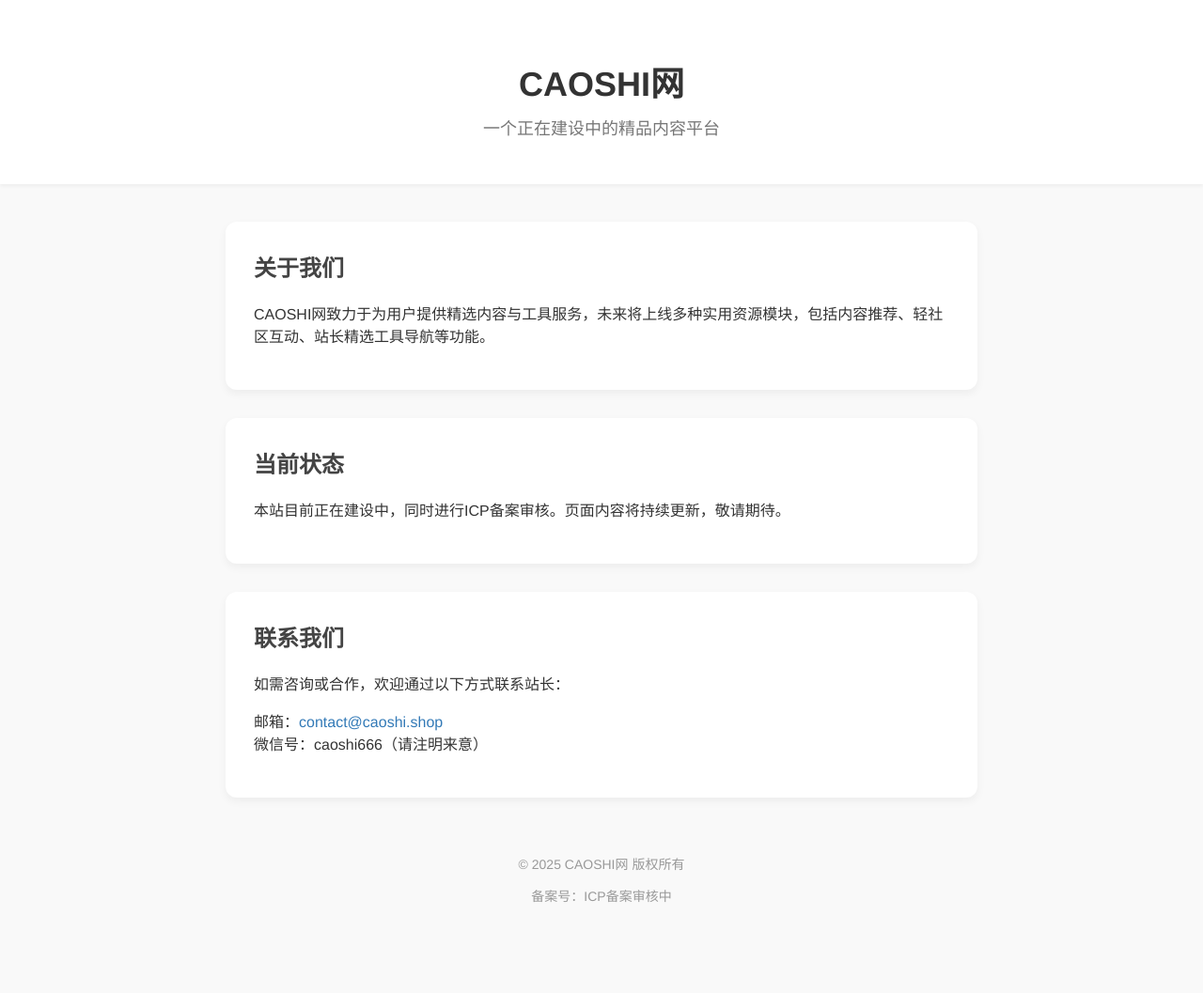
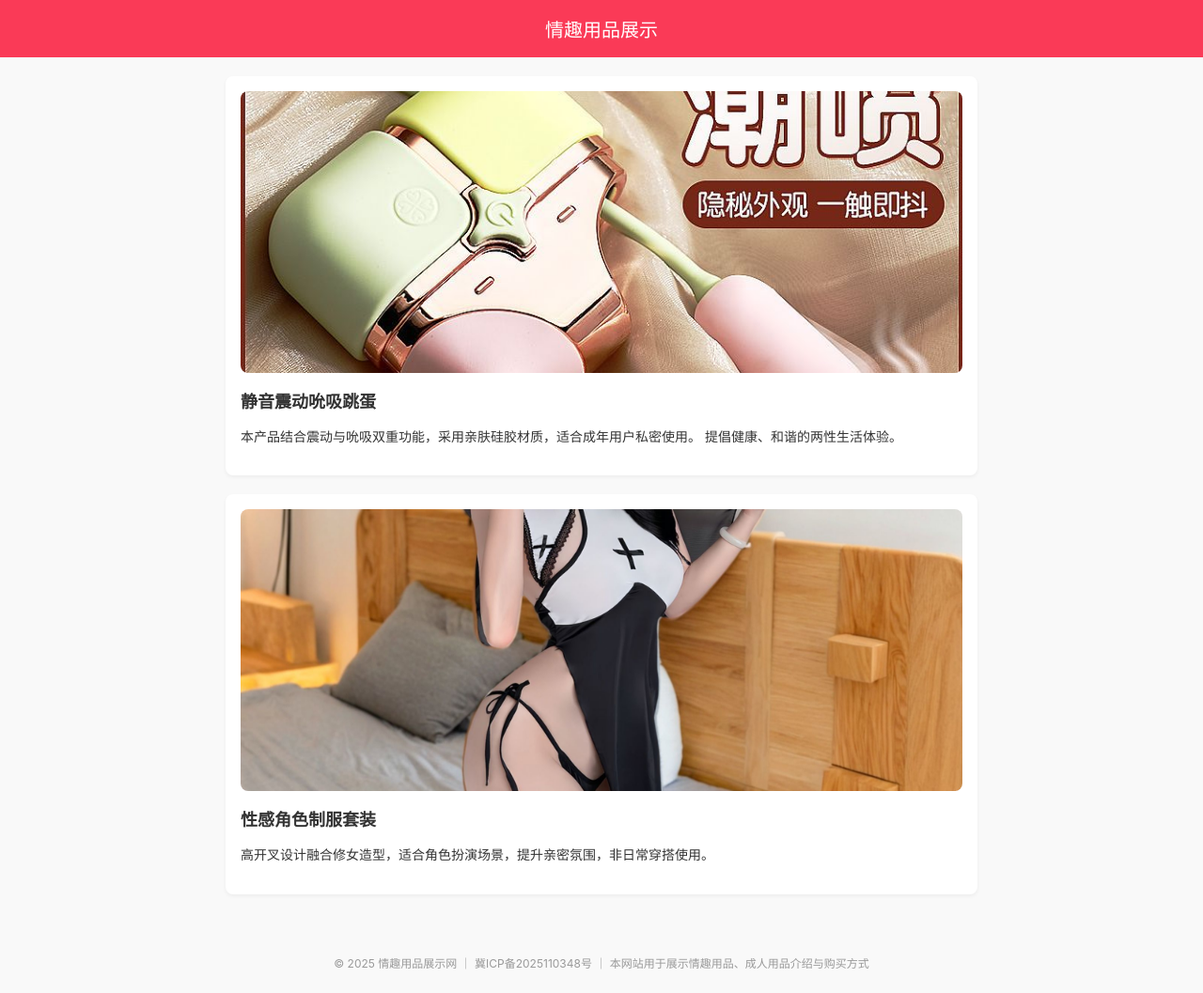
Before and after one commit to CaoShi-Shop/beian-page, a plain HTML site: page index.html in a window 1280 px wide. Shown: the whole page at 94% size. Before the commit the page ends 983 px from the top, so only its background shows below. Drawn offline with Linux system fonts and the light colour scheme.

Commit message:
第二次

```diff
--- a/index.html
+++ b/index.html
@@ -1,41 +1,81 @@
 <!DOCTYPE html>
-<html lang="zh-CN">
+<html lang="zh">
 <head>
   <meta charset="UTF-8" />
-  <meta name="viewport" content="width=device-width, initial-scale=1.0"/>
-  <title>CAOSHI网 | 官方网站</title>
-  <link rel="stylesheet" href="style.css" />
+  <meta name="viewport" content="width=device-width, initial-scale=1.0" />
+  <title>情趣用品展示</title>
+  <style>
+    body {
+      font-family: -apple-system, BlinkMacSystemFont, "Segoe UI", Roboto, "Helvetica Neue", Arial, sans-serif;
+      margin: 0;
+      padding: 0;
+      background: #f9f9f9;
+      color: #333;
+    }
+    header {
+      background-color: #fa3a57;
+      color: white;
+      padding: 16px;
+      text-align: center;
+      font-size: 20px;
+    }
+    main {
+      padding: 20px;
+      max-width: 800px;
+      margin: auto;
+    }
+    .product {
+      background: white;
+      border-radius: 8px;
+      padding: 16px;
+      margin-bottom: 20px;
+      box-shadow: 0 2px 4px rgba(0,0,0,0.05);
+    }
+    .product img {
+      width: 100%;
+      max-height: 300px;
+      object-fit: cover;
+      border-radius: 8px;
+    }
+    .product h2 {
+      margin-top: 12px;
+      font-size: 18px;
+    }
+    .product p {
+      font-size: 14px;
+      line-height: 1.6;
+    }
+    footer {
+      text-align: center;
+      font-size: 12px;
+      color: #999;
+      padding: 24px 0;
+    }
+  </style>
 </head>
 <body>
-  <header>
-    <h1>CAOSHI网</h1>
-    <p class="subtitle">一个正在建设中的精品内容平台</p>
-  </header>
+  <header>情趣用品展示</header>
+  <main>
+    <div class="product">
+      <img src="./images/yunxi1-1.jpeg" alt="情趣跳蛋示意图">
+      <h2>静音震动吮吸跳蛋</h2>
+      <p>
+        本产品结合震动与吮吸双重功能，采用亲肤硅胶材质，适合成年用户私密使用。
+        提倡健康、和谐的两性生活体验。
+      </p>
+    </div>
 
-  <main>
-    <section class="intro">
-      <h2>关于我们</h2>
-      <p>CAOSHI网致力于为用户提供精选内容与工具服务，未来将上线多种实用资源模块，包括内容推荐、轻社区互动、站长精选工具导航等功能。</p>
-    </section>
-
-    <section class="status">
-      <h2>当前状态</h2>
-      <p>本站目前正在建设中，同时进行ICP备案审核。页面内容将持续更新，敬请期待。</p>
-    </section>
-
-    <section class="contact">
-      <h2>联系我们</h2>
-      <p>如需咨询或合作，欢迎通过以下方式联系站长：</p>
-      <ul>
-        <li>邮箱：<a href="mailto:contact@caoshi.shop">contact@caoshi.shop</a></li>
-        <li>微信号：caoshi666（请注明来意）</li>
-      </ul>
-    </section>
+    <div class="product">
+      <img src="./images/xiunv1-2.jpeg" alt="情趣制服示意图">
+      <h2>性感角色制服套装</h2>
+      <p>
+        高开叉设计融合修女造型，适合角色扮演场景，提升亲密氛围，非日常穿搭使用。
+      </p>
+    </div>
   </main>
 
   <footer>
-    <p>&copy; 2025 CAOSHI网 版权所有</p>
-    <p>备案号：ICP备案审核中</p>
+    © 2025 情趣用品展示网 ｜ 冀ICP备2025110348号 ｜ 本网站用于展示情趣用品、成人用品介绍与购买方式
   </footer>
 </body>
 </html>
--- a/style.css
+++ /dev/null
@@ -1,62 +0,0 @@
-body {
-    font-family: "Helvetica Neue", sans-serif;
-    background-color: #f9f9f9;
-    margin: 0;
-    padding: 0;
-    color: #333;
-  }
-
-  header {
-    background-color: #fff;
-    text-align: center;
-    padding: 60px 20px 30px;
-    box-shadow: 0 2px 4px rgba(0, 0, 0, 0.05);
-  }
-
-  h1 {
-    font-size: 36px;
-    margin: 0;
-  }
-
-  .subtitle {
-    font-size: 18px;
-    color: #777;
-    margin-top: 10px;
-  }
-
-  main {
-    max-width: 800px;
-    margin: 40px auto;
-    padding: 0 20px;
-  }
-
-  section {
-    background: #fff;
-    margin-bottom: 30px;
-    padding: 30px;
-    border-radius: 12px;
-    box-shadow: 0 4px 10px rgba(0, 0, 0, 0.05);
-  }
-
-  section h2 {
-    margin-top: 0;
-    font-size: 24px;
-    color: #444;
-  }
-
-  ul {
-    list-style-type: none;
-    padding-left: 0;
-  }
-
-  a {
-    color: #337ab7;
-    text-decoration: none;
-  }
-
-  footer {
-    text-align: center;
-    color: #999;
-    font-size: 14px;
-    margin: 60px 0 20px;
-  }
```
Also changed, not shown: images/xiunv1-2.jpeg (added), images/yunxi1-1.jpeg (added).
